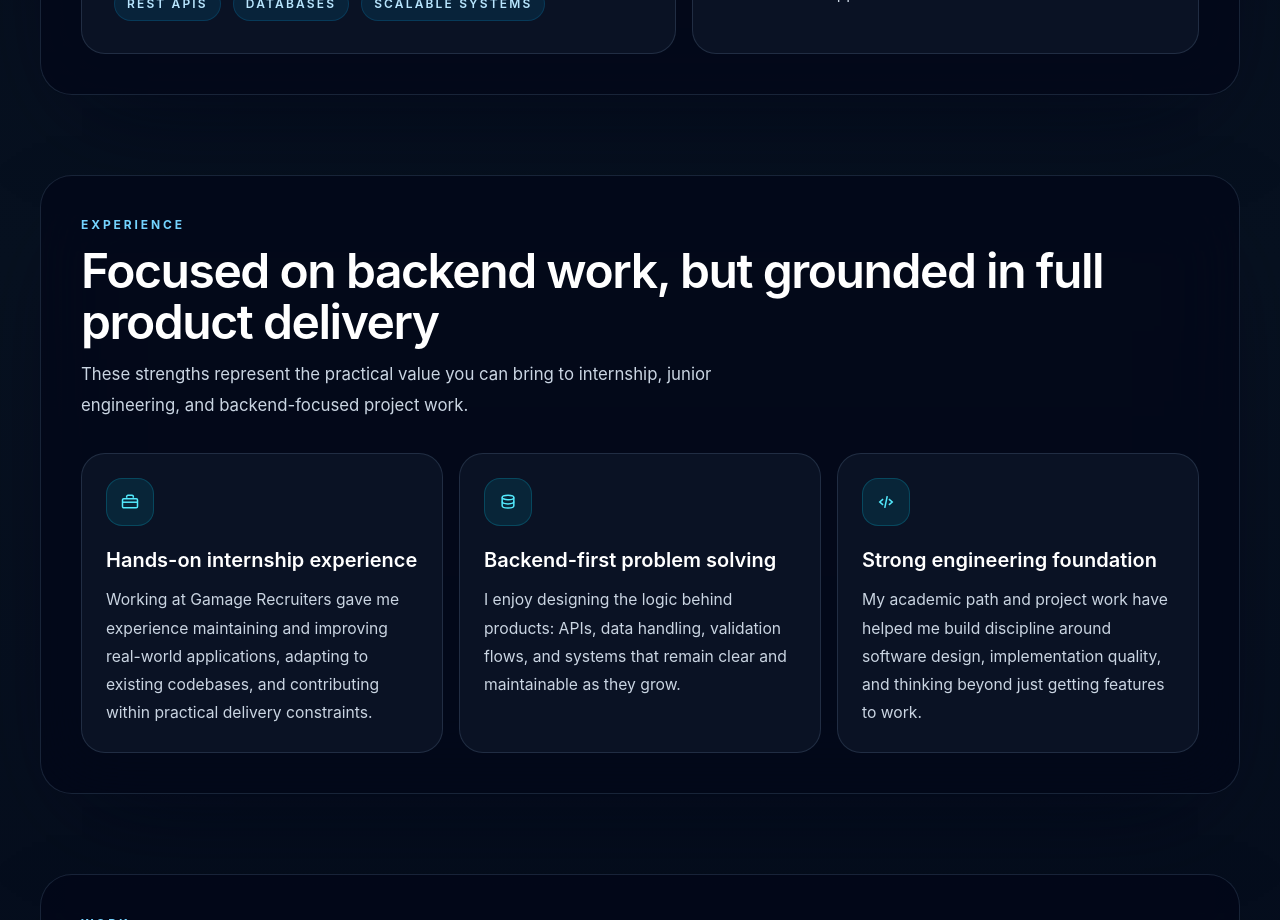
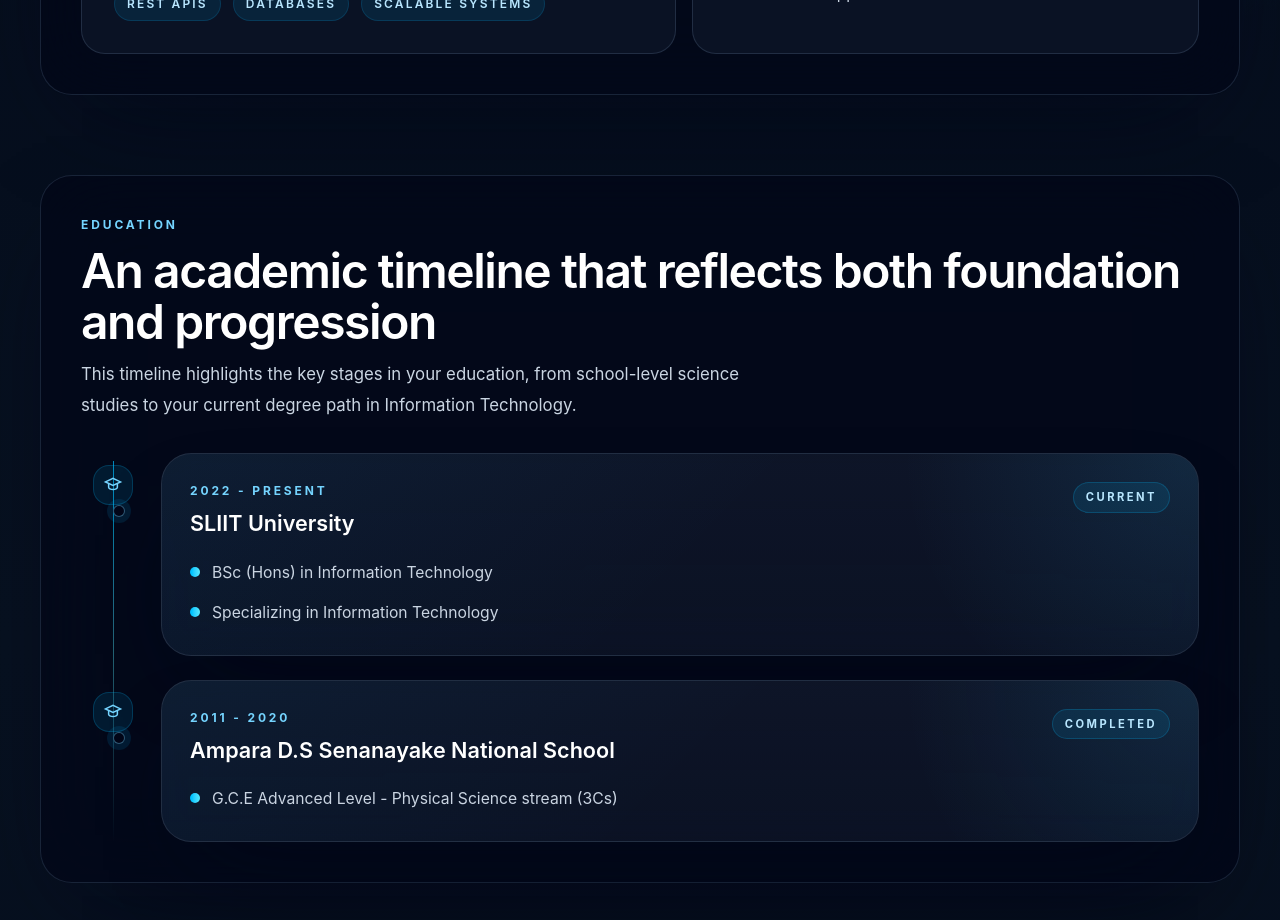
Before and after one commit to danukachathurya/My-Portfolio, a React (Vite) app: page / in a window 1280 px wide. Shown: the part 1880-2800 px from the top of the page. Built offline with nearby package versions, Linux system fonts and the light colour scheme.

Commit message:
feat: add education timeline section to HomePage and update navigation links

```diff
--- a/src/data/navigation.js
+++ b/src/data/navigation.js
@@ -8,6 +8,11 @@
     label: "About",
     href: "#about",
     description: "Share your background, engineering foundation, and current direction.",
+  },
+  {
+    label: "Education",
+    href: "#education",
+    description: "Follow your academic timeline and core learning milestones.",
   },
   {
     label: "Experience",
--- a/src/pages/HomePage.jsx
+++ b/src/pages/HomePage.jsx
@@ -55,6 +55,24 @@
     title: "Focus",
     value: "Scalable backend systems, REST APIs, and database-driven apps",
     icon: ServerIcon,
+  },
+];
+
+const educationTimeline = [
+  {
+    institution: "SLIIT University",
+    years: "2022 - present",
+    status: "Current",
+    details: [
+      "BSc (Hons) in Information Technology",
+      "Specializing in Information Technology",
+    ],
+  },
+  {
+    institution: "Ampara D.S Senanayake National School",
+    years: "2011 - 2020",
+    status: "Completed",
+    details: ["G.C.E Advanced Level - Physical Science stream (3Cs)"],
   },
 ];
 
@@ -519,6 +537,63 @@
       </PageSection>
 
       <PageSection
+        id="education"
+        className="scroll-mt-28"
+        eyebrow="Education"
+        title="An academic timeline that reflects both foundation and progression"
+        description="This timeline highlights the key stages in your education, from school-level science studies to your current degree path in Information Technology."
+      >
+        <motion.div className="relative" {...sectionMotionProps}>
+          <div className="pointer-events-none absolute bottom-0 left-5 top-2 w-px bg-gradient-to-b from-sky-400/70 via-cyan-300/40 to-transparent sm:left-8" />
+
+          <div className="space-y-6">
+            {educationTimeline.map((item) => (
+              <motion.article
+                key={item.institution}
+                className="relative pl-14 sm:pl-20"
+                {...itemMotionProps}
+              >
+                <div className="absolute left-0 top-3 flex h-10 w-10 items-center justify-center rounded-2xl border border-sky-400/20 bg-sky-400/10 text-sky-300 shadow-[0_18px_40px_-22px_rgba(14,165,233,0.55)] sm:left-3 sm:h-10 sm:w-10">
+                  <EducationIcon className="h-5 w-5" />
+                </div>
+                <div className="absolute left-[1.05rem] top-[3.25rem] h-3 w-3 rounded-full border border-sky-300/40 bg-slate-950 shadow-[0_0_0_6px_rgba(14,165,233,0.12)] sm:left-[2rem]" />
+
+                <div className="relative overflow-hidden rounded-[1.9rem] border border-slate-200/70 bg-[linear-gradient(180deg,rgba(255,255,255,0.96)_0%,rgba(248,250,252,0.92)_100%)] p-6 shadow-[0_30px_70px_-38px_rgba(15,23,42,0.24)] backdrop-blur-xl dark:border-slate-700/60 dark:bg-[linear-gradient(180deg,rgba(15,23,42,0.9)_0%,rgba(15,23,42,0.72)_100%)] dark:shadow-[0_40px_90px_-42px_rgba(2,6,23,0.82)] sm:p-7">
+                  <div className="pointer-events-none absolute inset-0 bg-[radial-gradient(circle_at_top_right,_rgba(56,189,248,0.12),_transparent_28%),linear-gradient(135deg,_rgba(14,165,233,0.06),_transparent_52%)]" />
+
+                  <div className="relative space-y-5">
+                    <div className="flex flex-col gap-3 sm:flex-row sm:items-start sm:justify-between">
+                      <div className="space-y-2">
+                        <p className={ui.eyebrowTitle}>{item.years}</p>
+                        <h3 className="text-xl font-semibold text-slate-950 dark:text-white sm:text-[1.35rem]">
+                          {item.institution}
+                        </h3>
+                      </div>
+
+                      <span className="inline-flex items-center rounded-full border border-sky-400/20 bg-sky-400/10 px-3 py-1.5 text-[0.7rem] font-bold uppercase tracking-[0.22em] text-sky-700 dark:text-sky-200">
+                        {item.status}
+                      </span>
+                    </div>
+
+                    <ul className="grid gap-3">
+                      {item.details.map((detail) => (
+                        <li key={detail} className="flex items-start gap-3">
+                          <span className="mt-2 h-2.5 w-2.5 shrink-0 rounded-full bg-gradient-to-r from-sky-400 to-cyan-300" />
+                          <p className="text-[0.98rem] leading-7 text-slate-700 dark:text-slate-300">
+                            {detail}
+                          </p>
+                        </li>
+                      ))}
+                    </ul>
+                  </div>
+                </div>
+              </motion.article>
+            ))}
+          </div>
+        </motion.div>
+      </PageSection>
+
+      <PageSection
         id="experience"
         className="scroll-mt-28"
         eyebrow="Experience"
```
